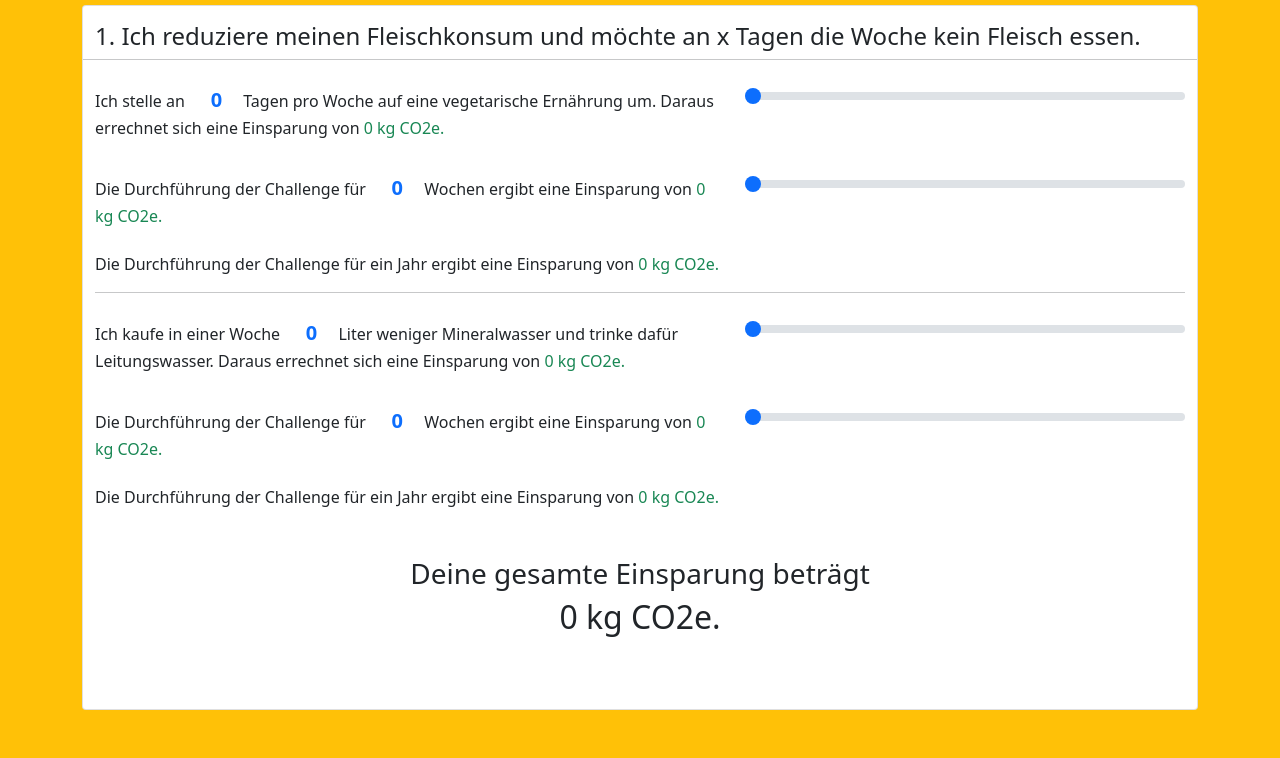
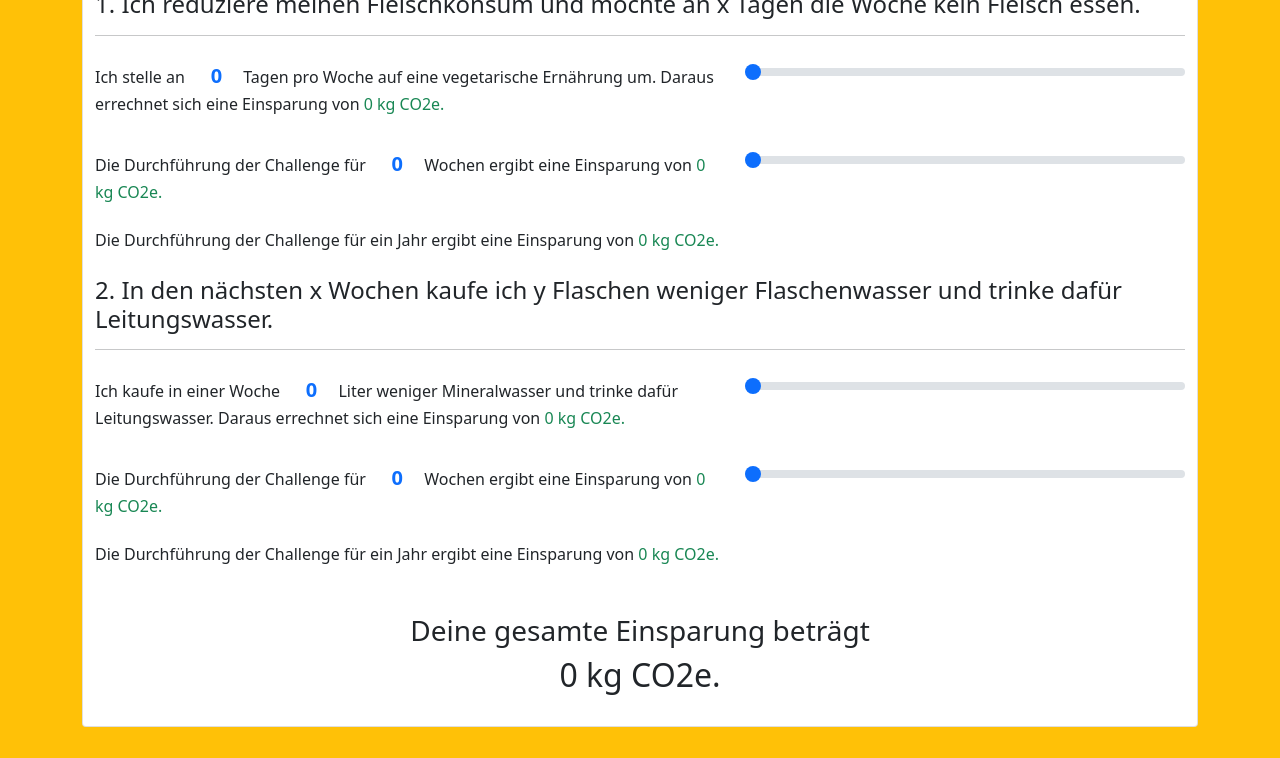
Before and after one commit to bdp-adrian/klimafit-proto, a website: page index.html in a window 1280 px wide. Shown: the part 115-873 px from the top of the page. Drawn offline with nearby package versions, Linux system fonts and the light colour scheme.

Commit message:
Update index.html

```diff
--- a/index.html
+++ b/index.html
@@ -19,15 +19,17 @@
     <script src="https://cdn.jsdelivr.net/npm/vue@2.6.14/dist/vue.js"></script>
 </head>
 <body class="bg-warning position-relativ">
-    <section class="section my-5">
+    <section class="section my-3">
         <div class="wrapper">
             <div class="container">
                 <div class="h1 text-center pb-3">Prototyp</div>
                 <div class="card">
                     <form class="py-3 container" action="">
                         <div class="row">
-                            <h4>1. Ich reduziere meinen Fleischkonsum und möchte an x Tagen die Woche kein Fleisch essen.</h4>
-                            <hr>
+                            <div class="col-12">
+                                <h4>1. Ich reduziere meinen Fleischkonsum und möchte an x Tagen die Woche kein Fleisch essen.</h4>
+                                <hr>
+                            </div>
                         </div>
                         <div class="row veggie">
                             <div class="col-12 col-md-7 py-2">
@@ -46,7 +48,12 @@
                                 Die Durchführung der Challenge für ein Jahr ergibt eine Einsparung von <span class="text-success"><span v-text="veggie_year"></span> kg CO2e.
                             </div>
                         </div>
-                        <hr>
+                        <div class="row mt-4">
+                            <div class="col-12">
+                                <h4>2. In den nächsten x Wochen kaufe ich y Flaschen weniger Flaschenwasser und trinke dafür Leitungswasser.</h4>
+                                <hr>
+                            </div>
+                        </div>
                         <div class="row water">
                             <div class="col-12 col-md-7 py-2">
                                 <p>Ich kaufe in einer Woche <input class="input-group-number text-primary" type="number" v-model="value_water_day"/> Liter weniger Mineralwasser und trinke dafür Leitungswasser. Daraus errechnet sich eine Einsparung von <span class="text-success"><span v-text="water_day"></span> kg CO2e.</span></p>
@@ -64,7 +71,7 @@
                                 Die Durchführung der Challenge für ein Jahr ergibt eine Einsparung von <span class="text-success"><span v-text="water_year"></span> kg CO2e.
                             </div>
                         </div>
-                        <div class="row my-5">
+                        <div class="row mt-5 mb-2">
                             <h3 class="py3 text-center">Deine gesamte Einsparung beträgt</h3>
                             <h2 class="text-center"><span v-text="total"></span> kg CO2e.</h2>
                         </div>
```
